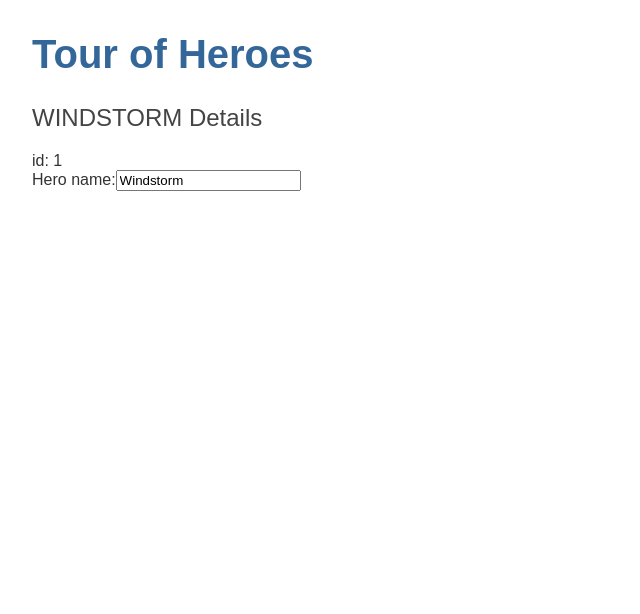
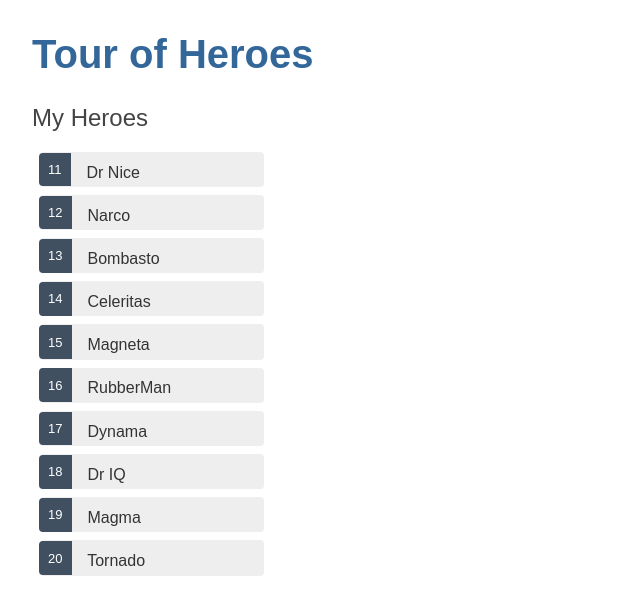
Before and after one commit to JamesSkemp/angular-tour-of-heroes, an Angular app: page / in a window 1280 px wide. Shown: the top 614 px of the page, without its empty margins (0-640 px from the left). Built offline with nearby package versions, Linux system fonts and the light colour scheme.

Commit message:
Update with step 2 items
Displaying a list and selecting an item inline.

```diff
--- a/src/app/heroes/heroes.component.css
+++ b/src/app/heroes/heroes.component.css
@@ -0,0 +1,52 @@
+/* HeroesComponent's private CSS styles */
+.heroes {
+  margin: 0 0 2em 0;
+  list-style-type: none;
+  padding: 0;
+  width: 15em;
+}
+.heroes li {
+  cursor: pointer;
+  position: relative;
+  left: 0;
+  background-color: #EEE;
+  margin: .5em;
+  padding: .3em 0;
+  height: 1.6em;
+  border-radius: 4px;
+}
+.heroes li:hover {
+  color: #2c3a41;
+  background-color: #e6e6e6;
+  left: .1em;
+}
+.heroes li.selected {
+  background-color: black;
+  color: white;
+}
+.heroes li.selected:hover {
+  background-color: #505050;
+  color: white;
+}
+.heroes li.selected:active {
+  background-color: black;
+  color: white;
+}
+.heroes .badge {
+  display: inline-block;
+  font-size: small;
+  color: white;
+  padding: 0.8em 0.7em 0 0.7em;
+  background-color:#405061;
+  line-height: 1em;
+  position: relative;
+  left: -1px;
+  top: -4px;
+  height: 1.8em;
+  margin-right: .8em;
+  border-radius: 4px 0 0 4px;
+}
+
+input {
+  padding: .5rem;
+}
--- a/src/app/heroes/heroes.component.html
+++ b/src/app/heroes/heroes.component.html
@@ -1,6 +1,15 @@
-<h2>{{hero.name | uppercase}} Details</h2>
-<div><span>id: </span>{{hero.id}}</div>
-<div>
-  <label for="name">Hero name:</label>
-  <input id="name" [(ngModel)]="hero.name" placeholder="name" />
+<h2>My Heroes</h2>
+<ul class="heroes">
+  <li *ngFor="let hero of heroes" (click)="onSelect(hero)" [class.selected]="hero === selectedHero">
+    <span class="badge">{{hero.id}}</span> {{hero.name}}
+  </li>
+</ul>
+
+<div *ngIf="selectedHero">
+  <h2>{{selectedHero.name | uppercase}} Details</h2>
+  <div><span>id: </span>{{selectedHero.id}}</div>
+  <div>
+    <label for="hero-name">Hero name: </label>
+    <input id="hero-name" [(ngModel)]="selectedHero.name" placeholder="name">
+  </div>
 </div>
--- a/src/app/heroes/heroes.component.ts
+++ b/src/app/heroes/heroes.component.ts
@@ -1,5 +1,6 @@
 import { Component, OnInit } from '@angular/core';
-import { Hero } from '../Hero';
+import { Hero } from '../hero';
+import { HEROES } from '../mock-heroes';
 
 @Component({
   selector: 'app-heroes',
@@ -7,11 +8,16 @@
   styleUrls: ['./heroes.component.css']
 })
 export class HeroesComponent implements OnInit {
-  hero: Hero = { id: 1, name: 'Windstorm' };
+  heroes = HEROES;
+  selectedHero?: Hero;
 
   constructor() { }
 
   ngOnInit(): void {
   }
 
+  onSelect(hero: Hero): void {
+    this.selectedHero = hero;
+  }
+
 }
--- /dev/null
+++ b/src/app/mock-heroes.ts
@@ -0,0 +1,14 @@
+import { Hero } from './hero';
+
+export const HEROES: Hero[] = [
+  { id: 11, name: 'Dr Nice' },
+  { id: 12, name: 'Narco' },
+  { id: 13, name: 'Bombasto' },
+  { id: 14, name: 'Celeritas' },
+  { id: 15, name: 'Magneta' },
+  { id: 16, name: 'RubberMan' },
+  { id: 17, name: 'Dynama' },
+  { id: 18, name: 'Dr IQ' },
+  { id: 19, name: 'Magma' },
+  { id: 20, name: 'Tornado' }
+];
```
